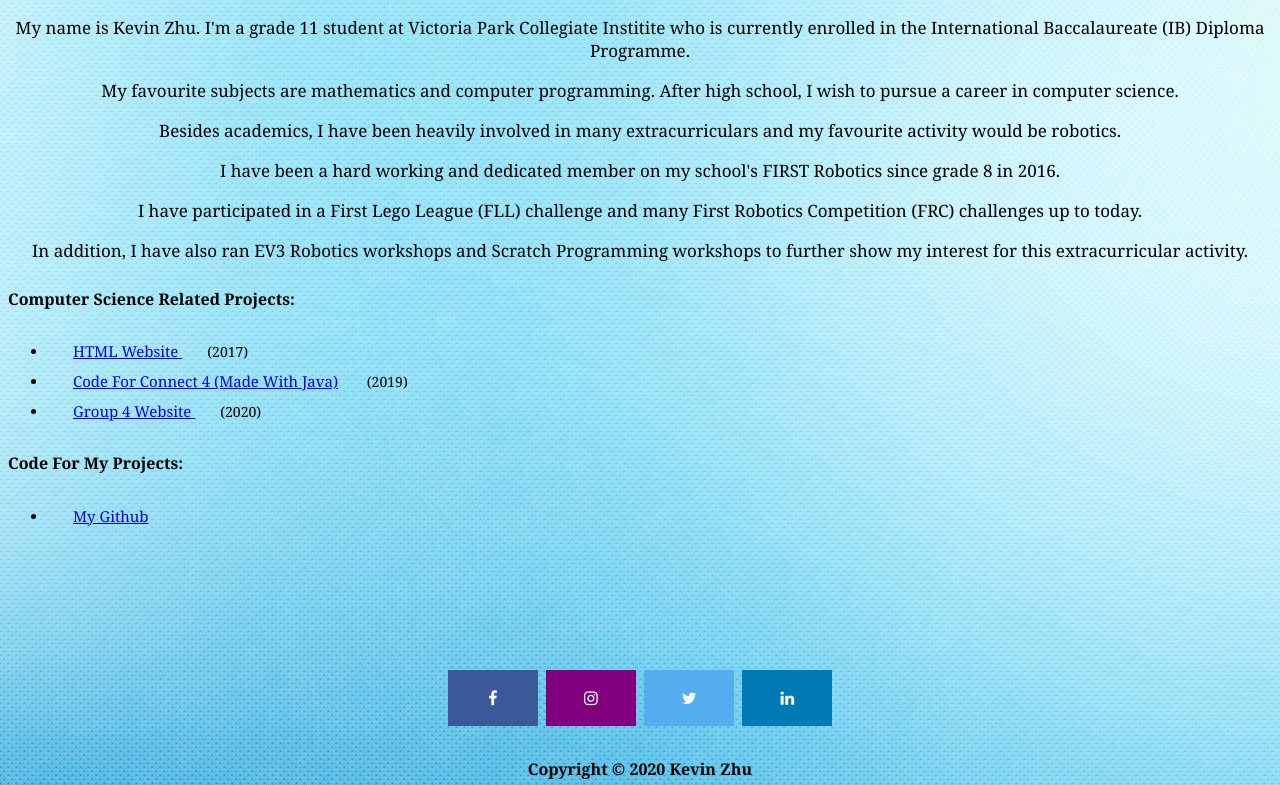
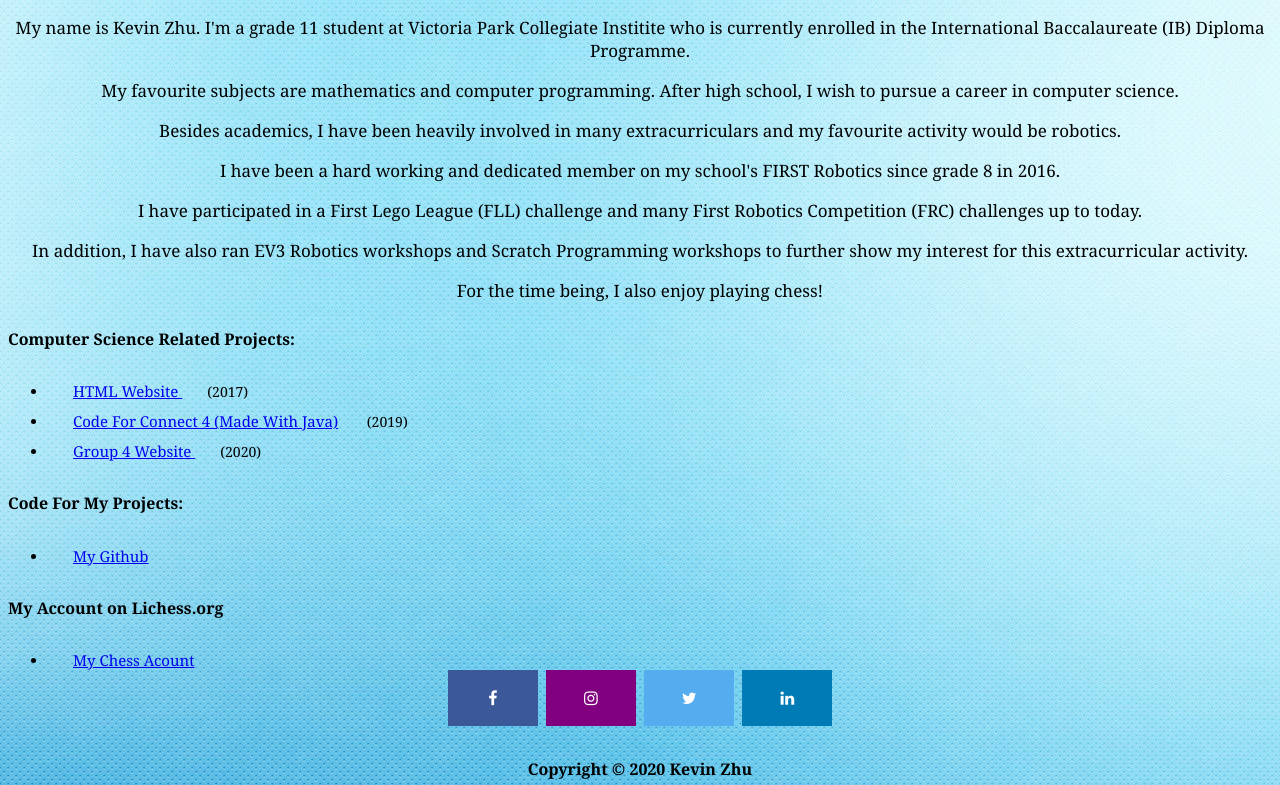
Before and after one commit to Designer777/KevinZhu, a plain HTML site: page index.html in a window 1280 px wide. Shown: the part 146-931 px from the top of the page. Drawn offline with Linux system fonts and the light colour scheme.

Commit message:
Add files via upload

```diff
--- a/index.html
+++ b/index.html
@@ -24,6 +24,7 @@
     <p> I have been a hard working and dedicated member on my school's FIRST Robotics since grade 8 in 2016. </p>
     <p> I have participated in a First Lego League (FLL) challenge and many First Robotics Competition (FRC) challenges up to today. </p>
     <p> In addition, I have also ran EV3 Robotics workshops and Scratch Programming workshops to further show my interest for this extracurricular activity.</p>
+    <p> For the time being, I also enjoy playing chess! </p>
   <h4> Computer Science Related Projects: </h4>
     <ul>
       <li> <a href = "https://zhukhy.github.io/home/index.html"> HTML Website </a>  (2017) </li>
@@ -34,6 +35,10 @@
   <h4> Code For My Projects: </h4>
   <ul>
     <li> <a href = "https://github.com/Designer777"> My Github </a> </li>
+  </ul>
+  <h4> My Account on Lichess.org </h4>
+  <ul>
+    <li> <a href = "https://lichess.org/@/FlamingX"> My Chess Acount </a> </li>
   </ul>
   <center>
   <footer id = "footer">
```
